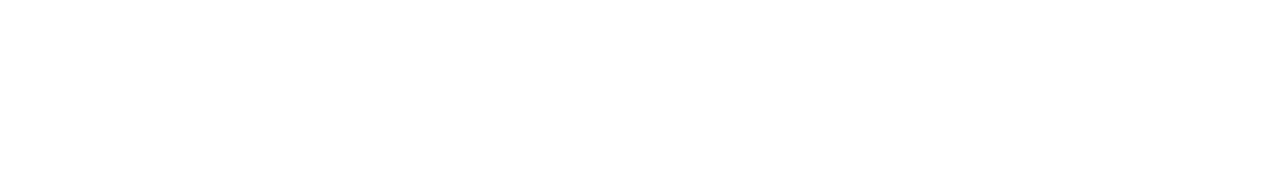
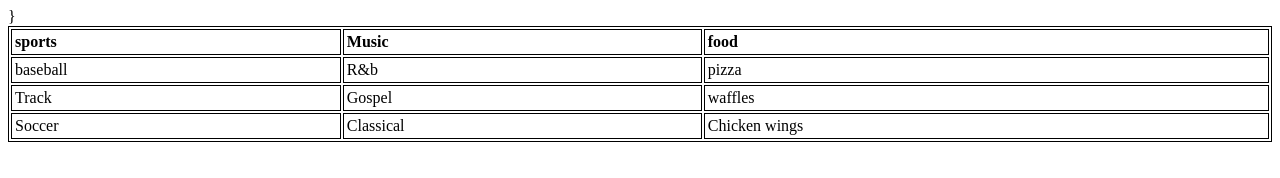
Before and after one commit to anderqui/about-me, a plain HTML site: page Table.html in a window 1280 px wide. Drawn offline with Linux system fonts and the light colour scheme.

Commit message:
Update Table.html

```diff
--- a/Table.html
+++ b/Table.html
@@ -1,9 +1,39 @@
 <!DOCTYPE html>
 <html>
-<Head>
-    <Title></Title>
-    <body>
+<head>
+<style>
+    table, th, td {
+    border: 1px solid black;}
+th, td {
+    padding: 3px;
+    text-align: left;
+}
+</style>
+</head>
+<body>
 
-    </body>
+}
+<table style="width:100%">
+  <tr>
+    <th>sports</th>
+    <th> Music</th>
+    <th>food</th>
+  </tr>
+  <tr>
+    <td>baseball</td>
+    <td>R&b</td>
+    <td>pizza</td>
+  </tr>
+  <tr>
+    <td>Track</td>
+    <td>Gospel</td>
+    <td>waffles</td>
+  </tr>
+  <tr>
+    <td>Soccer</td>
+    <td>Classical</td>
+    <td>Chicken wings</td>
+  </tr>
+</table>
 
     </html>
```
